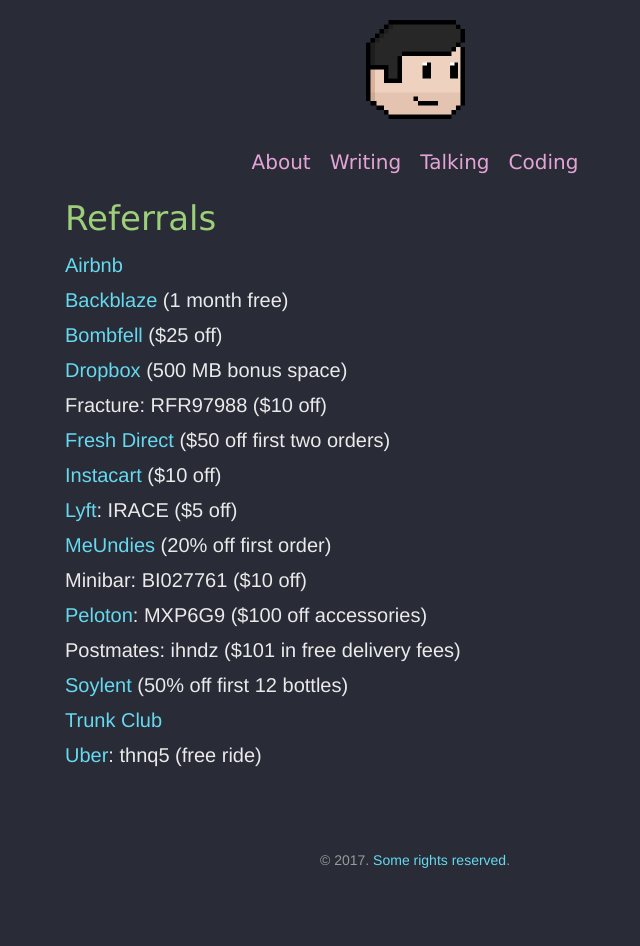
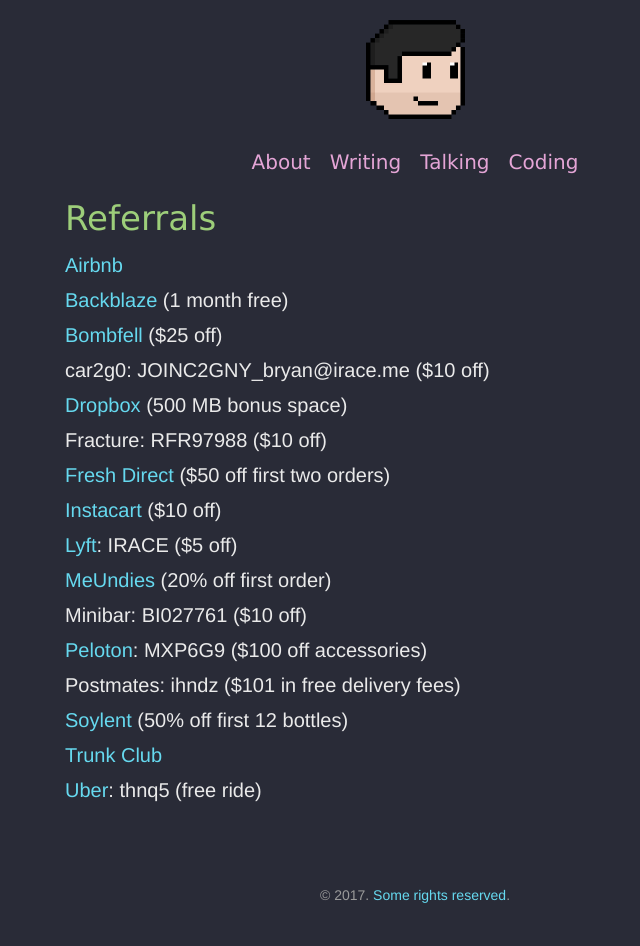
Before and after one commit to irace/irace.github.com, a Jekyll site: the page built from referrals.md, in a window 1280 px wide. Shown: the whole page, without its empty margins (225-865 px from the left). Built offline with Jekyll 4.4.1, drawn with Linux system fonts in a browser that asks for light colours; before the commit the page ends 911 px from its top, so only the background shows below that.

Commit message:
Add car2go

```diff
--- a/referrals.md
+++ b/referrals.md
@@ -6,6 +6,7 @@
 * [Airbnb](www.airbnb.com/c/bryani15)
 * [Backblaze](https://secure.backblaze.com/r/01vy1j) (1 month free)
 * [Bombfell](https://bombfell.com/?rc=480709OqTbn) ($25 off)
+* car2g0: JOINC2GNY_bryan@irace.me ($10 off)
 * [Dropbox](https://db.tt/PNFeXTxb) (500 MB bonus space)
 * Fracture: RFR97988 ($10 off)
 * [Fresh Direct](https://refer.freshdirect.com/s/bryan) ($50 off first two orders)
```
